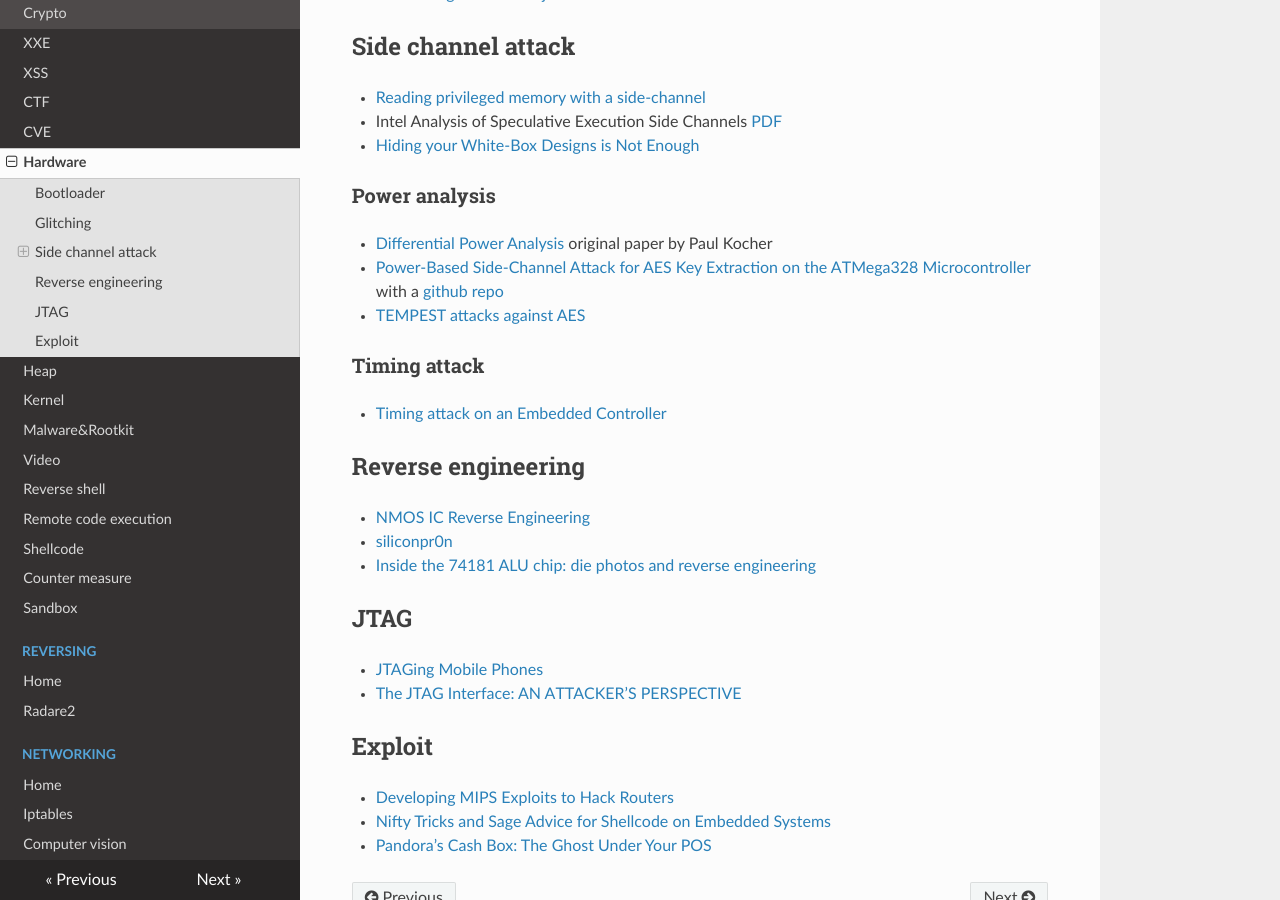
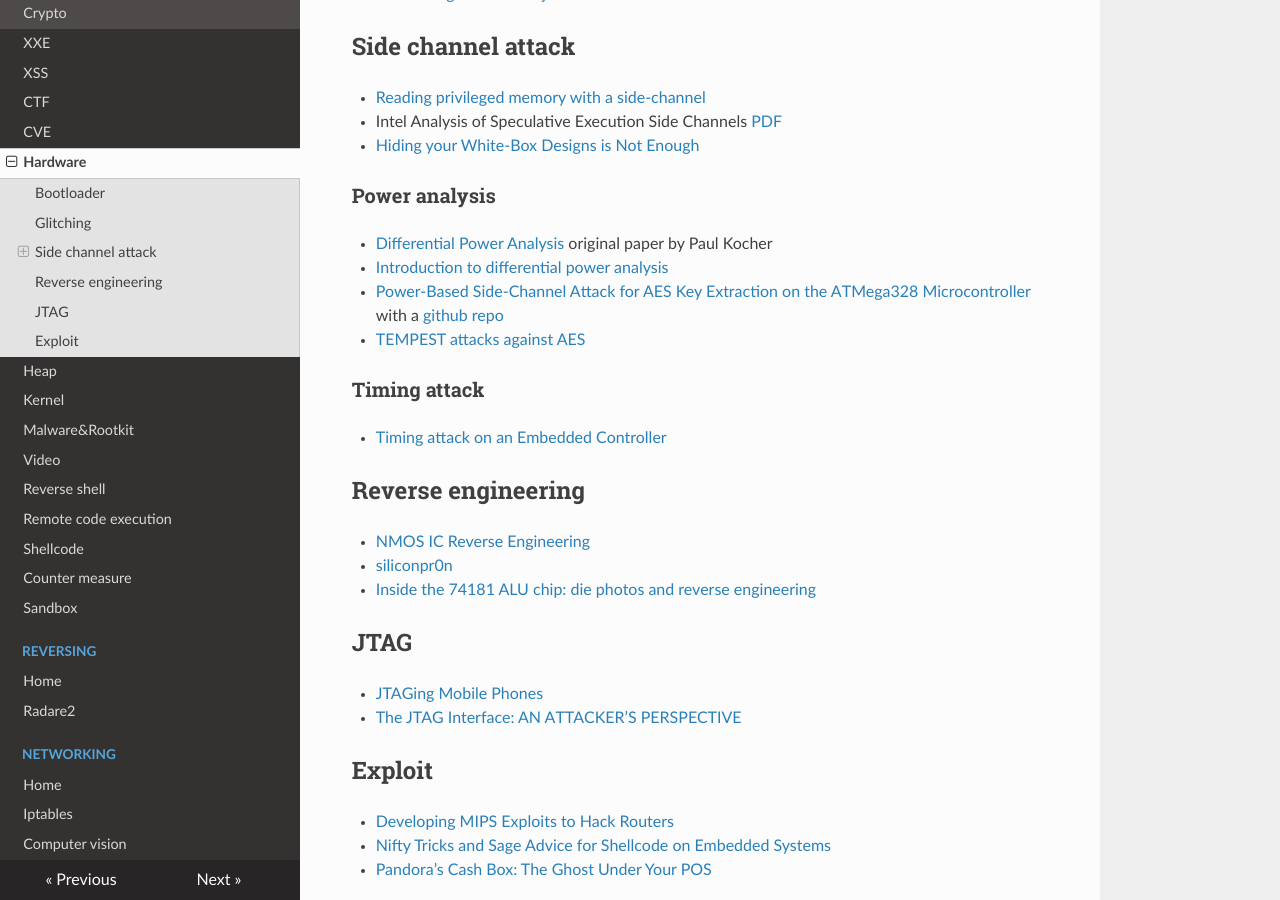
Before and after one commit to gipi/low-level, an MkDocs documentation site: the page built from docs/security/hardware.md, in a window 1280 px wide and 900 px high, scrolled down 1370 px. Built offline with MkDocs 1.6.1, drawn with Linux system fonts in a browser that asks for light colours; nearby versions of some CDN libraries; old or Windows-style settings are respelled for this version of MkDocs.

Commit message:
Update hardware.md

```diff
--- a/docs/security/hardware.md
+++ b/docs/security/hardware.md
@@ -60,6 +60,7 @@ the effects of Clock Glitches on 8-bit MCUs](https://pdfs.semanticscholar.org/0b
 ### Power analysis
 
  - [Differential Power Analysis](https://www.paulkocher.com/doc/DifferentialPowerAnalysis.pdf) original paper by Paul Kocher
+ - [Introduction to differential power analysis](https://link.springer.com/content/pdf/10.1007%2Fs13389-011-0006-y.pdf)
  - [Power-Based Side-Channel Attack for AES Key Extraction on the ATMega328 Microcontroller](https://skoppula.github.io/pdfs/sidechannel-report.pdf) with a [github repo](https://github.com/skoppula/aes-sidechannel)
  - [TEMPEST attacks against AES](https://www.fox-it.com/nl/wp-content/uploads/sites/12/Tempest_attacks_against_AES.pdf)
 
```
